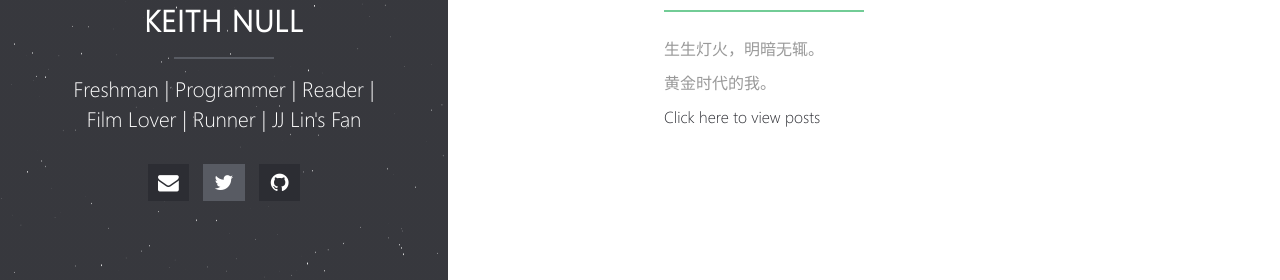
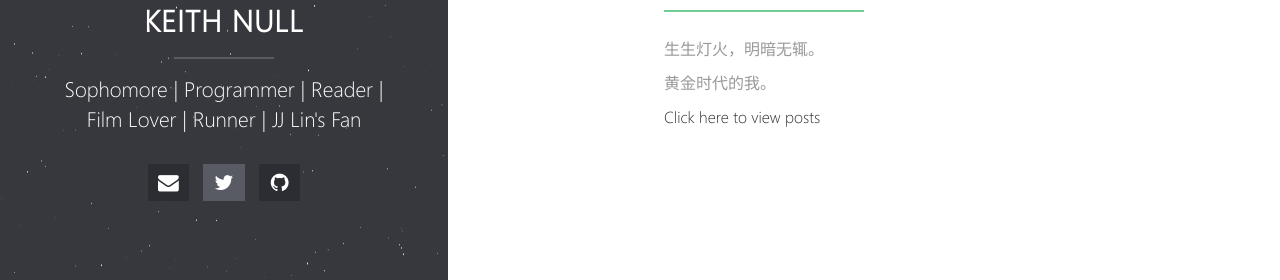
Before and after one commit to izackwu/blog, a Jekyll site: the page built from index.md, in a window 1280 px wide. Shown: the part 406-686 px from the top of the page. Built offline with Jekyll 4.4.1, drawn with Linux system fonts in a browser that asks for light colours; our own code applies the rules of GitHub Pages for plain Markdown files.

Commit message:
grade 2 now

```diff
--- a/_config.yml
+++ b/_config.yml
@@ -1,6 +1,6 @@
 # Site
 title: Keith Null
-description: Freshman | Programmer | Reader | Film Lover | Runner | JJ Lin's Fan
+description: Sophomore | Programmer | Reader | Film Lover | Runner | JJ Lin's Fan
 url: https://keithnull.top
 logo: author.jpg                                       # Site logo
 locale: zh_CN
```
